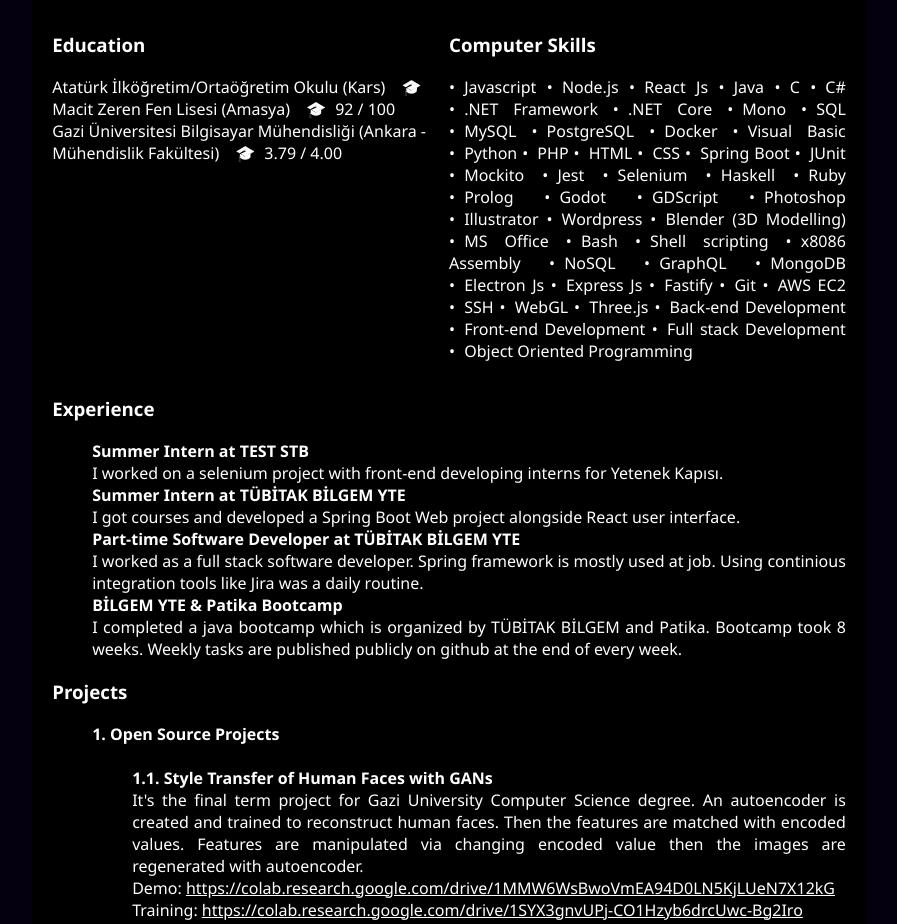
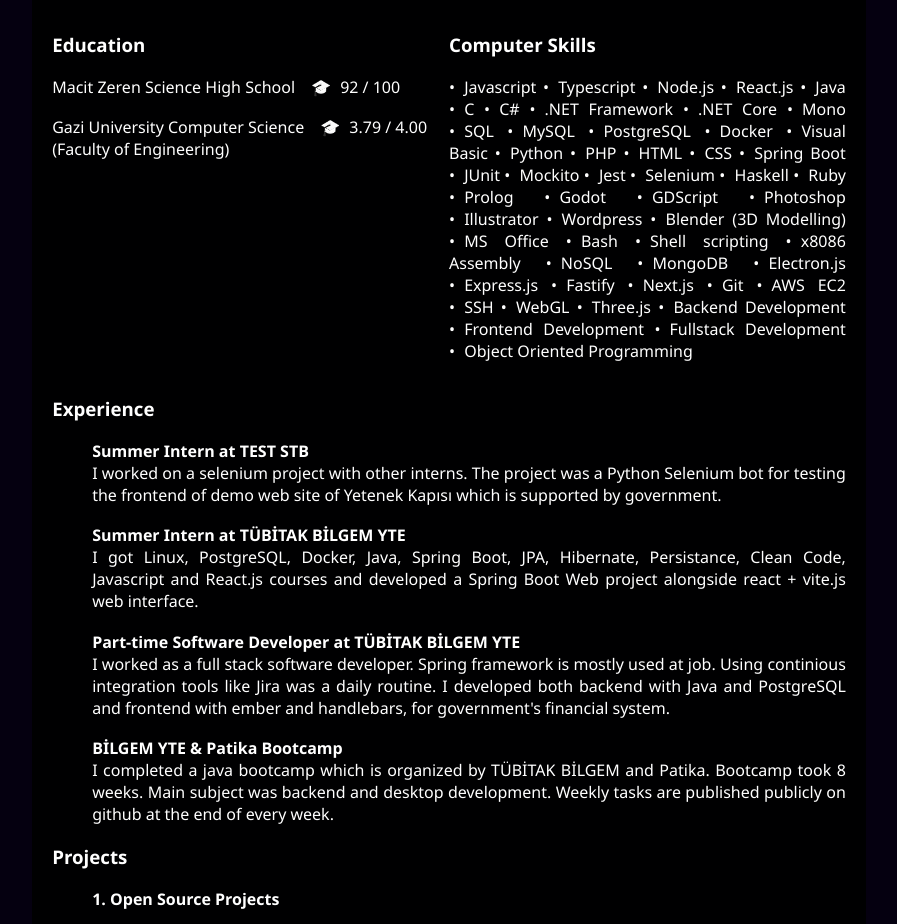
Before and after one commit to ufukbakan/cv, a plain HTML site: page index.html in a window 1280 px wide. Shown: the part 472-1396 px from the top of the page, without its empty margins (191-1088 px from the left). Drawn offline with Linux system fonts and the light colour scheme; a script that the page names is missing.

Commit message:
cv update

```diff
--- a/index.html
+++ b/index.html
@@ -86,9 +86,8 @@
             <div class="auto-divided-grid">
                 <h3>Education</h3>
                 <ul class="no-indent no-bullet education-list">
-                    <li>Atatürk İlköğretim/Ortaöğretim Okulu (Kars)</li><span class="graduation-points"></span><br>
-                    <li>Macit Zeren Fen Lisesi (Amasya)</li><span class="graduation-points">92 / 100</span><br>
-                    <li>Gazi Üniversitesi Bilgisayar Mühendisliği (Ankara - Mühendislik Fakültesi)</li><span
+                    <li>Macit Zeren Science High School</li><span class="graduation-points">92 / 100</span><br>
+                    <li>Gazi University Computer Science <br />(Faculty of Engineering)</li><span
                         class="graduation-points">3.79 / 4.00</span>
                 </ul>
             </div>
@@ -96,8 +95,9 @@
                 <h3>Computer Skills</h3>
                 <ul id="computer-skills">
                     <li class="computer-skill">Javascript</li>
+                    <li class="computer-skill">Typescript</li>
                     <li class="computer-skill">Node.js</li>
-                    <li class="computer-skill">React Js</li>
+                    <li class="computer-skill">React.js</li>
                     <li class="computer-skill">Java</li>
                     <li class="computer-skill">C</li>
                     <li class="computer-skill">C#</li>
@@ -132,19 +132,19 @@
                     <li class="computer-skill">Shell scripting</li>
                     <li class="computer-skill">x8086 Assembly</li>
                     <li class="computer-skill">NoSQL</li>
-                    <li class="computer-skill">GraphQL</li>
                     <li class="computer-skill">MongoDB</li>
-                    <li class="computer-skill">Electron Js</li>
-                    <li class="computer-skill">Express Js</li>
+                    <li class="computer-skill">Electron.js</li>
+                    <li class="computer-skill">Express.js</li>
                     <li class="computer-skill">Fastify</li>
+                    <li class="computer-skill">Next.js</li>
                     <li class="computer-skill">Git</li>
                     <li class="computer-skill">AWS EC2</li>
                     <li class="computer-skill">SSH</li>
                     <li class="computer-skill">WebGL</li>
                     <li class="computer-skill">Three.js</li>
-                    <li class="computer-skill">Back-end Development</li>
-                    <li class="computer-skill">Front-end Development</li>
-                    <li class="computer-skill">Full stack Development</li>
+                    <li class="computer-skill">Backend Development</li>
+                    <li class="computer-skill">Frontend Development</li>
+                    <li class="computer-skill">Fullstack Development</li>
                     <li class="computer-skill">Object Oriented Programming</li>
                 </ul>
             </div>
@@ -152,14 +152,15 @@
         <h3>Experience</h3>
         <ul class="no-bullet li-headings" id="experiences">
             <li>Summer Intern at TEST STB</li>
-            <p>I worked on a selenium project with front-end developing interns for Yetenek Kapısı.</p>
+            <p>I worked on a selenium project with other interns. The project was a Python Selenium bot for testing
+                the frontend of demo web site of Yetenek Kapısı which is supported by government.</p>
             <li>Summer Intern at TÜBİTAK BİLGEM YTE</li>
-            <p>I got courses and developed a Spring Boot Web project alongside React user interface.</p>
+            <p>I got Linux, PostgreSQL, Docker, Java, Spring Boot, JPA, Hibernate, Persistance, Clean Code, Javascript and React.js courses and developed a Spring Boot Web project alongside react + vite.js web interface.</p>
             <li>Part-time Software Developer at TÜBİTAK BİLGEM YTE</li>
             <p>I worked as a full stack software developer. Spring framework is mostly used at job. Using continious
-                integration tools like Jira was a daily routine. </p>
+                integration tools like Jira was a daily routine. I developed both backend with Java and PostgreSQL and frontend with ember and handlebars, for government's financial system. </p>
             <li>BİLGEM YTE & Patika Bootcamp</li>
-            <p>I completed a java bootcamp which is organized by TÜBİTAK BİLGEM and Patika. Bootcamp took 8 weeks.
+            <p>I completed a java bootcamp which is organized by TÜBİTAK BİLGEM and Patika. Bootcamp took 8 weeks. Main subject was backend and desktop development.
                 Weekly tasks are published publicly on github at the end of every week.</p>
         </ul>
         <h3>Projects</h3>
@@ -172,7 +173,8 @@
                         <p>
                             It's the final term project for Gazi University Computer Science degree. An autoencoder is
                             created and trained to reconstruct human faces. Then the features are matched with encoded
-                            values. Features are manipulated via changing encoded value then the images are regenerated with
+                            values. Features are manipulated via changing encoded value then the images are regenerated
+                            with
                             autoencoder.
                         </p>
                         <div class="source">Demo:
@@ -291,6 +293,9 @@
                         <p>Project done with C Programming Language. This console program allows user to set
                             title, paragraphs and color scheme. When all done, web page converted into HTML file
                             and saved on to desktop.</p>
+                        <div class="source">
+                            <a href="https://github.com/ufukbakan/web-sayfasi-sihirbazi">https://github.com/ufukbakan/web-sayfasi-sihirbazi</a>
+                        </div>
                     </div>
                 </ol>
 
@@ -313,9 +318,7 @@
                     <div class="project">
                         <li>Messaging App using SQL</li>
                         <p>A messaging app without using socket programming. Project done with C# and Mysql. Server
-                            commands
-                            are
-                            sent users via SQL signals.</p>
+                            commands are sent users via SQL signals.</p>
                     </div>
 
                     <div class="project">
--- a/main.css
+++ b/main.css
@@ -85,6 +85,9 @@
     #experiences p, #projects p{
         margin: 0;
     }
+    #experiences p{
+        margin-bottom: 2ch;
+    }
 
     .button{
         padding: .2em 1.5em;
@@ -141,7 +144,8 @@
     }
 
     .education-list li{
-        display: inline;
+        display: inline-table;
+        margin-bottom: 2ch;
     }
 
     .graduation-points{
```
